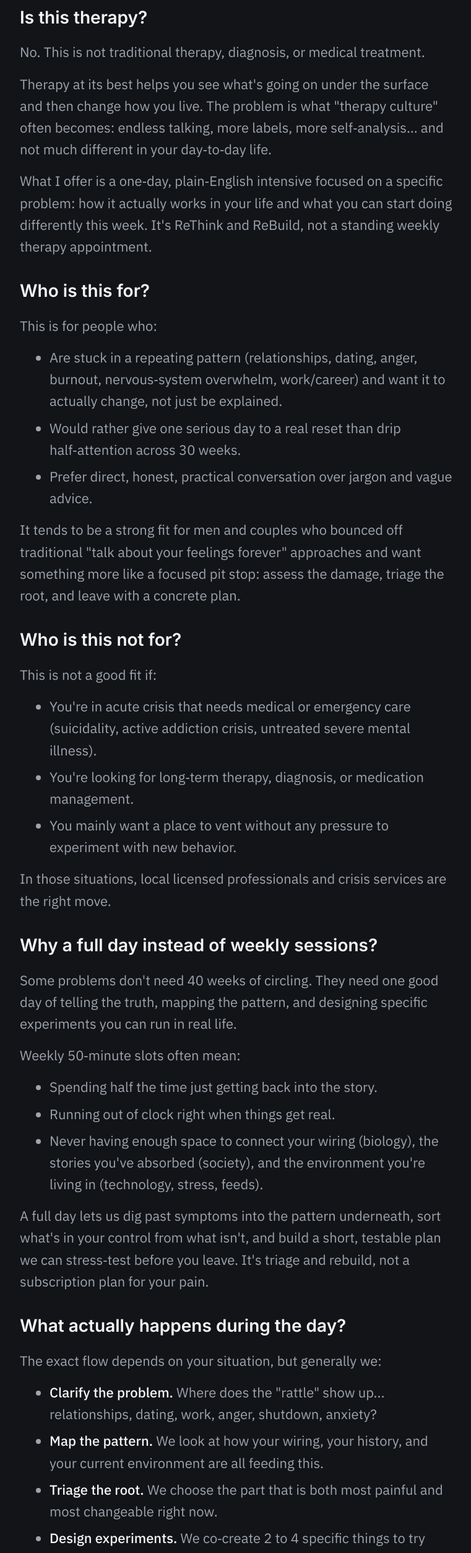
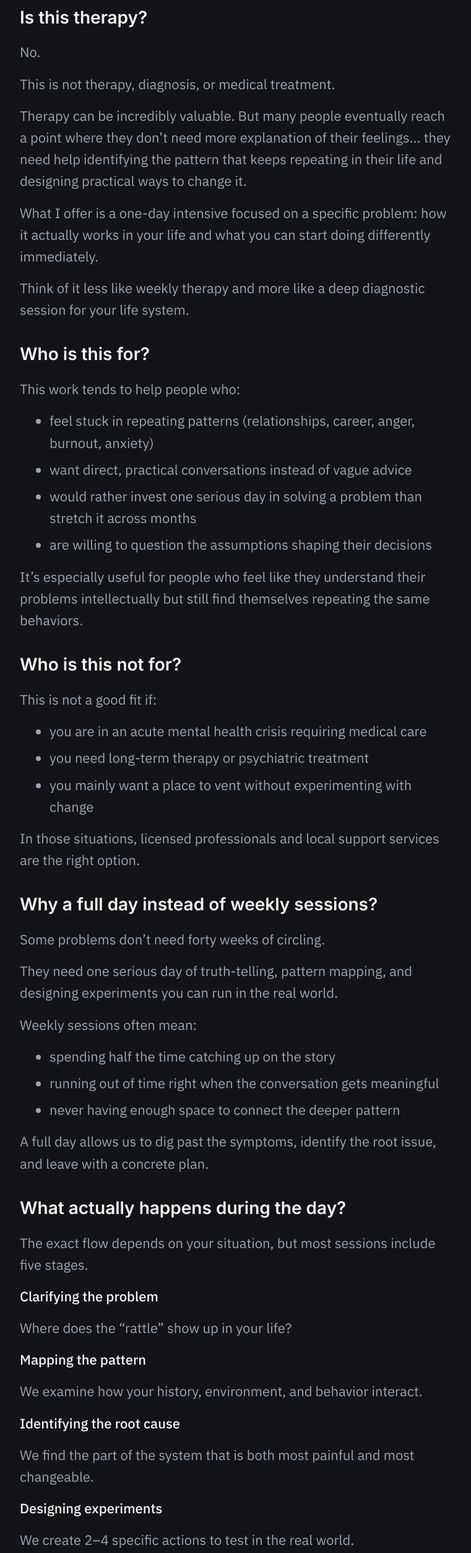
Before and after one commit to MadZen007/therethinktank-org, a Next.js app: page / in a window 1280 px wide. Shown: the part 3499-6005 px from the top of the page at 62% size, without its empty margins (258-1019 px from the left). Built offline with nearby package versions, Linux system fonts and the light colour scheme; no server answers; the database is empty.

Commit message:
Update FAQ copy with revised intensive description

```diff
--- a/app/page.tsx
+++ b/app/page.tsx
@@ -172,34 +172,31 @@ export default function Home() {
 
           <div className="faq-item">
             <h3>Is this therapy?</h3>
-            <p>No. This is not traditional therapy, diagnosis, or medical treatment.</p>
+            <p>No.</p>
+            <p>This is not therapy, diagnosis, or medical treatment.</p>
             <p>
-              Therapy at its best helps you see what's going on under the surface and then change how you live.
-              The problem is what "therapy culture" often becomes: endless talking, more labels, more self‑analysis…
-              and not much different in your day‑to‑day life.
+              Therapy can be incredibly valuable. But many people eventually reach a point where they don’t need more explanation of their feelings...
+              they need help identifying the pattern that keeps repeating in their life and designing practical ways to change it.
             </p>
             <p>
-              What I offer is a one‑day, plain‑English intensive focused on a specific problem: how it actually works
-              in your life and what you can start doing differently this week. It's ReThink and ReBuild, not a standing
-              weekly therapy appointment.
+              What I offer is a one-day intensive focused on a specific problem: how it actually works in your life and what you can start doing differently immediately.
             </p>
+            <p>Think of it less like weekly therapy and more like a deep diagnostic session for your life system.</p>
           </div>
 
           <div className="faq-item">
             <h3>Who is this for?</h3>
-            <p>This is for people who:</p>
+            <p>This work tends to help people who:</p>
             <ul>
               <li>
-                Are stuck in a repeating pattern (relationships, dating, anger, burnout, nervous‑system overwhelm, work/career)
-                and want it to actually change, not just be explained.
+                feel stuck in repeating patterns (relationships, career, anger, burnout, anxiety)
               </li>
-              <li>Would rather give one serious day to a real reset than drip half‑attention across 30 weeks.</li>
-              <li>Prefer direct, honest, practical conversation over jargon and vague advice.</li>
+              <li>want direct, practical conversations instead of vague advice</li>
+              <li>would rather invest one serious day in solving a problem than stretch it across months</li>
+              <li>are willing to question the assumptions shaping their decisions</li>
             </ul>
             <p>
-              It tends to be a strong fit for men and couples who bounced off traditional "talk about your feelings forever"
-              approaches and want something more like a focused pit stop: assess the damage, triage the root, and leave with
-              a concrete plan.
+              It’s especially useful for people who feel like they understand their problems intellectually but still find themselves repeating the same behaviors.
             </p>
           </div>
 
@@ -207,149 +204,150 @@ export default function Home() {
             <h3>Who is this not for?</h3>
             <p>This is not a good fit if:</p>
             <ul>
-              <li>You're in acute crisis that needs medical or emergency care (suicidality, active addiction crisis, untreated severe mental illness).</li>
-              <li>You're looking for long‑term therapy, diagnosis, or medication management.</li>
-              <li>You mainly want a place to vent without any pressure to experiment with new behavior.</li>
+              <li>you are in an acute mental health crisis requiring medical care</li>
+              <li>you need long-term therapy or psychiatric treatment</li>
+              <li>you mainly want a place to vent without experimenting with change</li>
             </ul>
             <p>
-              In those situations, local licensed professionals and crisis services are the right move.
+              In those situations, licensed professionals and local support services are the right option.
             </p>
           </div>
 
           <div className="faq-item">
             <h3>Why a full day instead of weekly sessions?</h3>
             <p>
-              Some problems don't need 40 weeks of circling. They need one good day of telling the truth, mapping the pattern,
-              and designing specific experiments you can run in real life.
+              Some problems don’t need forty weeks of circling.
             </p>
-            <p>Weekly 50‑minute slots often mean:</p>
+            <p>
+              They need one serious day of truth-telling, pattern mapping, and designing experiments you can run in the real world.
+            </p>
+            <p>Weekly sessions often mean:</p>
             <ul>
-              <li>Spending half the time just getting back into the story.</li>
-              <li>Running out of clock right when things get real.</li>
-              <li>
-                Never having enough space to connect your wiring (biology), the stories you've absorbed (society), and the
-                environment you're living in (technology, stress, feeds).
-              </li>
+              <li>spending half the time catching up on the story</li>
+              <li>running out of time right when the conversation gets meaningful</li>
+              <li>never having enough space to connect the deeper pattern</li>
             </ul>
             <p>
-              A full day lets us dig past symptoms into the pattern underneath, sort what's in your control from what isn't,
-              and build a short, testable plan we can stress‑test before you leave. It's triage and rebuild, not a subscription
-              plan for your pain.
+              A full day allows us to dig past the symptoms, identify the root issue, and leave with a concrete plan.
             </p>
           </div>
 
           <div className="faq-item">
             <h3>What actually happens during the day?</h3>
-            <p>The exact flow depends on your situation, but generally we:</p>
+            <p>The exact flow depends on your situation, but most sessions include five stages.</p>
+            <p>
+              <strong>Clarifying the problem</strong>
+            </p>
+            <p>Where does the “rattle” show up in your life?</p>
+            <p>
+              <strong>Mapping the pattern</strong>
+            </p>
+            <p>We examine how your history, environment, and behavior interact.</p>
+            <p>
+              <strong>Identifying the root cause</strong>
+            </p>
+            <p>We find the part of the system that is both most painful and most changeable.</p>
+            <p>
+              <strong>Designing experiments</strong>
+            </p>
+            <p>We create 2–4 specific actions to test in the real world.</p>
+            <p>
+              <strong>Setting metrics</strong>
+            </p>
+            <p>We define what progress should look like over the next few weeks.</p>
+            <p>
+              The day is intense but not exhausting. There are breaks, and the goal is clarity... not emotional burnout.
+            </p>
+          </div>
+
+          <div className="faq-item">
+            <h3>What if I’m not sure what my problem actually is?</h3>
+            <p>That’s completely normal.</p>
+            <p>
+              Most people arrive with a feeling that something isn’t working, but they can’t clearly explain why.
+            </p>
+            <p>Your job is simply to be honest about two things:</p>
             <ul>
-              <li>
-                <strong>Clarify the problem.</strong> Where does the "rattle" show up... relationships, dating, work, anger, shutdown, anxiety?
-              </li>
-              <li>
-                <strong>Map the pattern.</strong> We look at how your wiring, your history, and your current environment are all feeding this.
-              </li>
-              <li>
-                <strong>Triage the root.</strong> We choose the part that is both most painful and most changeable right now.
-              </li>
-              <li>
-                <strong>Design experiments.</strong> We co‑create 2 to 4 specific things to try over the next few weeks: conversations, boundaries, new responses, environmental tweaks.
-              </li>
-              <li>
-                <strong>Set metrics.</strong> How will you know it's working? What should feel different in a week, a month?
-              </li>
+              <li>what your life currently looks like</li>
+              <li>what you wish was different</li>
             </ul>
             <p>
-              There are breaks. The day is intense, but it's not a grind. You leave tired, clearer, and with a short list of moves
-              to start running immediately.
+              From there I guide the process. I ask the questions, map the patterns in your past and present behavior, and help us find the disconnect between your goals and the system you’re currently running.
             </p>
+            <p>You don’t need perfect clarity. You just need honesty.</p>
           </div>
 
           <div className="faq-item">
             <h3>How does the initial contact work?</h3>
             <p>The first step is simple and free.</p>
             <p>
-              You fill out the contact form and describe what's going on: what's not working, where you feel stuck, and what you want to be different.
-              That email gives me a chance to review what kind of help you're looking for and whether this style of work is actually a good fit.
+              You send a message describing what’s going on in your life and what you would like to change.
             </p>
-            <p>I respond to every inquiry with an honest yes or no:</p>
+            <p>I review every inquiry personally and respond honestly.</p>
+            <p>
+              If I’m not the right person for your situation, I’ll tell you that directly so you don’t waste your time or money.
+            </p>
+            <p>If it looks like a good fit, we’ll discuss scheduling a full-day session.</p>
+          </div>
+
+          <div className="faq-item">
+            <h3>Can this be done online?</h3>
+            <p>Yes, but in-person sessions are usually more effective.</p>
+            <p>
+              When we’re in the same room it’s easier to notice the subtle signals (body language, nervous-system reactions, tone shifts) that reveal patterns people may not consciously recognize.
+            </p>
+            <p>I’m based in Bangkok, Thailand.</p>
+            <p>You have two in-person options:</p>
             <ul>
-              <li>If I'm not the right person, I'll tell you that, so you don't waste your time or money.</li>
               <li>
-                If it <em>is</em> a good fit, we'll talk about logistics and dates for a full day.
+                travel here for the session (like a vacation!)
+              </li>
+              <li>
+                bring me to your city (travel expenses covered by you)
               </li>
             </ul>
             <p>
-              There's no charge for that initial back‑and‑forth. It's there to protect both of us from forcing a bad fit.
+              If travel isn’t realistic, we can absolutely run the intensive over video.
             </p>
-          </div>
-
-          <div className="faq-item">
-            <h3>Can we do this online, or does it have to be in person?</h3>
-            <p>Both are possible... but in‑person is better whenever you can swing it.</p>
             <p>
-              Face‑to‑face, people tend to be more honest and less performative. There's no screen or keyboard to hide behind, and a lot of what matters
-              in this work... body language, nervous‑system reactions, micro‑tells... shows up much more clearly when we're in the same room. Being in the same
-              physical space makes it harder to stay in "performance mode" and easier to stay with what's real.
+              The key is treating the day the same way: full attention, no multitasking, and a private space.
             </p>
-            <p>I'm based in Bangkok, Thailand. You have two in‑person options:</p>
-            <ul>
-              <li>
-                <strong>Bring me to you.</strong> You cover travel and lodging; I come to your city for the day.
-              </li>
-              <li>
-                <strong>Come to me.</strong> Treat it as a therapeutic mini‑vacation: fly to Thailand, block off a day for the 1x1 session, and use the rest
-                of the trip to let your system actually downshift.
-              </li>
-            </ul>
-            <p>
-              If travel isn't realistic, we can't absolutely run the intensive over video. The key is that you treat it like an in‑person day: full day blocked off,
-              private space, phone off, no multitasking.
-            </p>
-            <p>In‑person is the A‑tier option. Online is a strong B‑tier if you show up the same way.</p>
           </div>
 
           <div className="faq-item">
             <h3>How does pricing work?</h3>
             <p>
-              To reserve a full day, there is a <strong>500 USD non‑refundable booking fee</strong>.
+              To reserve a full-day session there is a <strong>$500 non-refundable booking fee</strong>.
             </p>
             <p>
-              If you bring me to you, you cover travel and lodging at cost. If you come to me in Bangkok, there are no extra expenses on that front beyond your own travel.
+              At the end of the day, you decide what the work was worth to you and pay that amount on top of the booking fee.
             </p>
             <p>
-              After the day, <em>you</em> decide what the work was worth and pay accordingly on top of the booking fee. Most clients land somewhere between
-              <strong>3,000 and 7,500 USD total</strong>, depending on their situation, means, and the value they feel they received.
+              Most clients land somewhere between <strong>$1000 and $5000 total</strong>, depending on their situation and the value they feel the day created.
             </p>
             <p>
-              If you feel like the day genuinely didn't move the needle for you, you don't owe more than the booking fee.
+              If you genuinely feel the day didn’t move the needle for you, you’re not obligated to pay anything beyond the booking fee.
             </p>
             <p>
-              This structure keeps skin in the game on both sides: you're committing real time and money, and I'm committing to delivering enough value that you want to pay beyond the minimum... not because you're pressured to, but because it helped.
-            </p>
-          </div>
-
-          <div className="faq-item">
-            <h3>What if I can't afford more than the booking fee?</h3>
-            <p>
-              If you already know you can only afford the booking fee, say that up front in your initial email. If the problem is something we can realistically move in a day and the fit is otherwise good, we can decide together whether it still makes sense to work.
-            </p>
-            <p>
-              What doesn't work is hiding your real limits and then feeling guilty or resentful later. Being honest about money is part of the work: the whole point is to make practical decisions that fit your actual reality, not a fantasy version of your life.
+              This structure keeps both sides honest.
             </p>
           </div>
 
           <div className="faq-item">
             <h3>What happens after the day is over?</h3>
-            <p>You leave with a written summary of:</p>
+            <p>
+              You leave with a written summary including:
+            </p>
             <ul>
-              <li>The core pattern we found.</li>
-              <li>The experiments you're going to run.</li>
-              <li>The "warning signs" vs "progress signs" to watch for over the next few weeks.</li>
+              <li>the core pattern we identified</li>
+              <li>the experiments you’ll be running</li>
+              <li>what progress should look like over the next few weeks</li>
             </ul>
             <p>
-              You implement for a set period (usually 2 to 4 weeks). If you want a follow‑up to adjust based on what actually happened, we can book a shorter session for that. There is no automatic subscription and no expectation that you'll keep coming forever.
+              We will schedule a short follow-up session to see how the steps are working for you, and make adjustments if needed. (those are free)
             </p>
-            <p>The work only counts if it shows up in your actual life.</p>
+            <p>There’s no subscription and no expectation of ongoing sessions.</p>
+            <p>The work only matters if it shows up in your real life.</p>
           </div>
         </div>
       </section>
```
